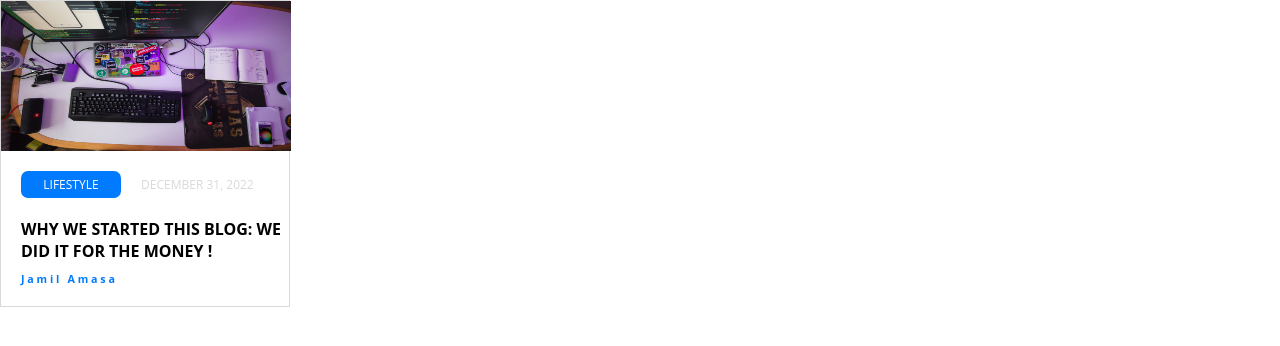
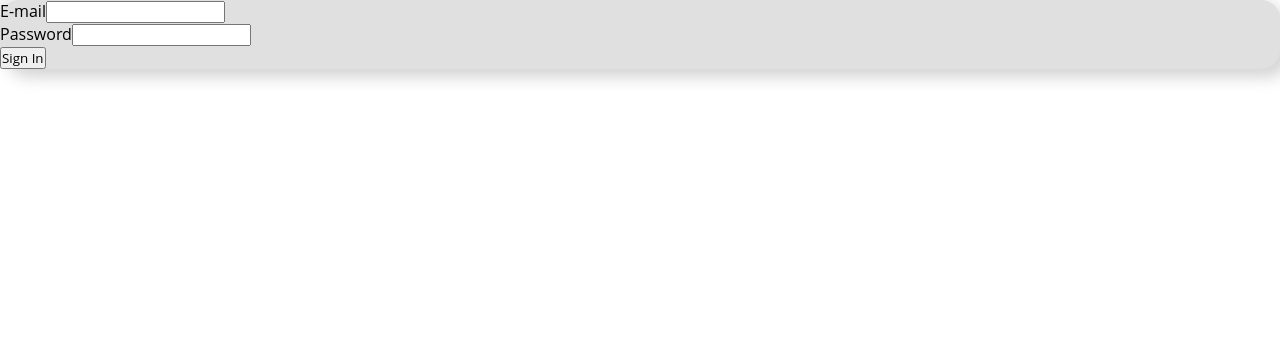
Before and after one commit to spyatmycode/DevReport, a React (Create React App) app: page / in a window 1280 px wide. Shown: the top 346 px of the page. Built offline with nearby package versions, Linux system fonts and the light colour scheme.

Commit message:
change favicon

```diff
--- a/public/index.html
+++ b/public/index.html
@@ -2,7 +2,7 @@
 <html lang="en">
   <head>
     <meta charset="utf-8" />
-    <link rel="icon" href="%PUBLIC_URL%/favicon.ico" />
+    <link rel="icon" href="%PUBLIC_URL%/devIcon.png" />
     <meta name="viewport" content="width=device-width, initial-scale=1" />
     <meta name="theme-color" content="#000000" />
     <meta
@@ -24,7 +24,8 @@
       work correctly both with client-side routing and a non-root public URL.
       Learn how to configure a non-root public URL by running `npm run build`.
     -->
-    <title>React App</title>
+    <script src="https://kit.fontawesome.com/e5167b9010.js" crossorigin="anonymous"></script>
+    <title>DevReport</title>
   </head>
   <body>
     <noscript>You need to enable JavaScript to run this app.</noscript>
--- a/src/App.js
+++ b/src/App.js
@@ -2,6 +2,7 @@ import React from 'react';
 // import NavBar from './components/NavBar';
 
 import Article from './components/Article';
+import SignInPage from './Pages/SignInPage';
 
 // import AppCss from '../src/styles/app.module.css'
 
@@ -9,7 +10,8 @@ import Article from './components/Article';
 function App() {
   return (
     <>
-      <Article />
+      {/* <Article /> */}
+      <SignInPage/>
     </>
   );
 }
--- /dev/null
+++ b/src/Pages/SignInPage.js
@@ -0,0 +1,24 @@
+import React from 'react'
+import SignInCss from '../styles/SignInSignUp.module.css'
+
+export default function SignInPage() {
+  return (
+    <div className={SignInCss.forms}>
+        <div className={SignInCss.card}>
+            <form>
+                <div className={SignInCss.formGroup}>
+                    <label>E-mail</label>
+                    <input type="text"/>
+                </div>
+                <div className={SignInCss.formGroup}>
+                    <label>Password</label>
+                    <input type="password"/>
+                </div>
+                <div className={SignInCss.formGroup}>
+                    <button className={SignInCss.btn} type='submit'>Sign In</button>
+                </div>
+            </form>
+        </div>
+    </div>
+  )
+}
--- /dev/null
+++ b/src/styles/SignInSignUp.module.css
@@ -0,0 +1,22 @@
+:root {
+    --primaryColor: #007BFF;
+}
+*{
+    margin: 0;
+    padding: 0;
+    box-sizing: border-box;
+}
+.forms {
+    background-color: #fff;
+    height: 100vh;
+    width: 100vw;
+    color: #000;
+}
+.card {
+    border-radius: 19px;
+    background: #e0e0e0;
+    box-shadow:  8px 8px 16px #d3d3d3,
+             -8px -8px 16px #ededed;
+    margin: auto;
+
+}
```
Also changed, not shown: public/devIcon.png (added), src/Pages/SignUpPage.js (added).
